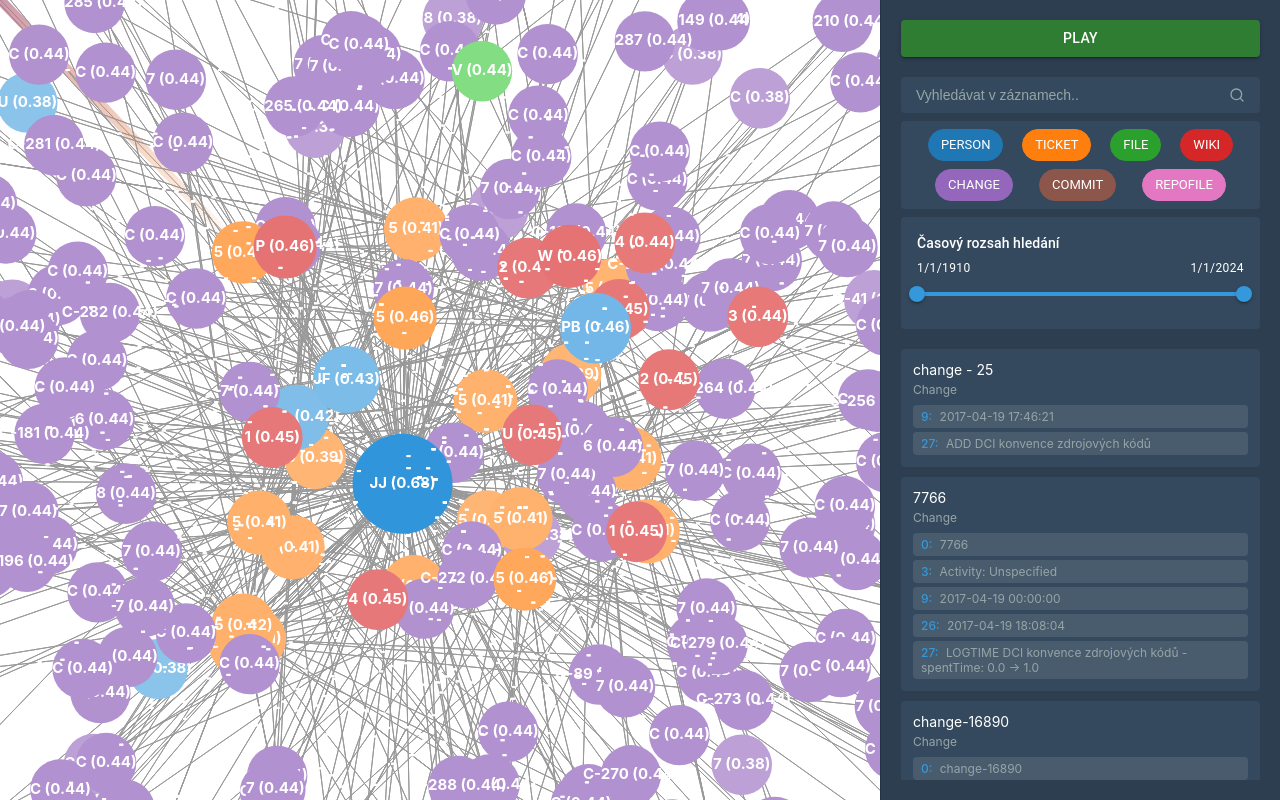
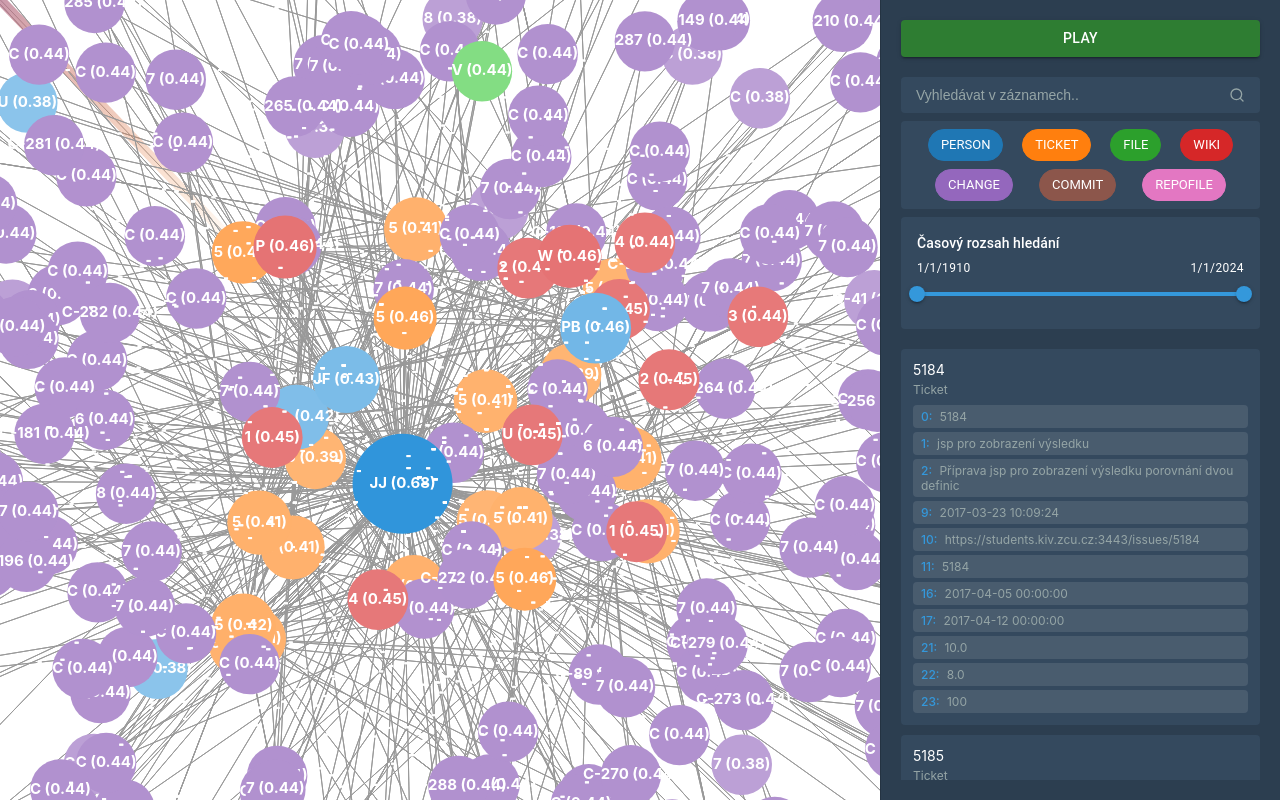
Before and after one commit to cvirlik/viz-project, a React (Create React App) app: page / in a window 1280 px wide. Built offline with nearby package versions, Linux system fonts and the light colour scheme.

Commit message:
Make date input search for all date attributes

```diff
--- a/src/components/SearchResults.tsx
+++ b/src/components/SearchResults.tsx
@@ -35,12 +35,16 @@ const SearchResults: React.FC<SearchResultsProps> = ({
         }) ||
         vertex.title.toLowerCase().includes(searchQuery.toLowerCase());
 
-      const beginDate = vertex.attributes['1'] ? new Date(vertex.attributes['1']).getTime() : 0;
-      const endDate = vertex.attributes['2']
-        ? new Date(vertex.attributes['2']).getTime()
-        : beginDate;
-
-      const matchesDateRange = beginDate >= dateRange.min && endDate <= dateRange.max;
+      // Check if any date attribute falls within the date range
+      const matchesDateRange = Object.entries(vertex.attributes).some(([_, value]) => {
+        if (typeof value === 'string') {
+          const date = new Date(value).getTime();
+          if (!isNaN(date)) {
+            return date >= dateRange.min && date <= dateRange.max;
+          }
+        }
+        return false;
+      });
 
       const matchesArchetype = selectedArchetypes.includes(vertex.archetype);
       return matchesSearch && matchesDateRange && matchesArchetype;
```
